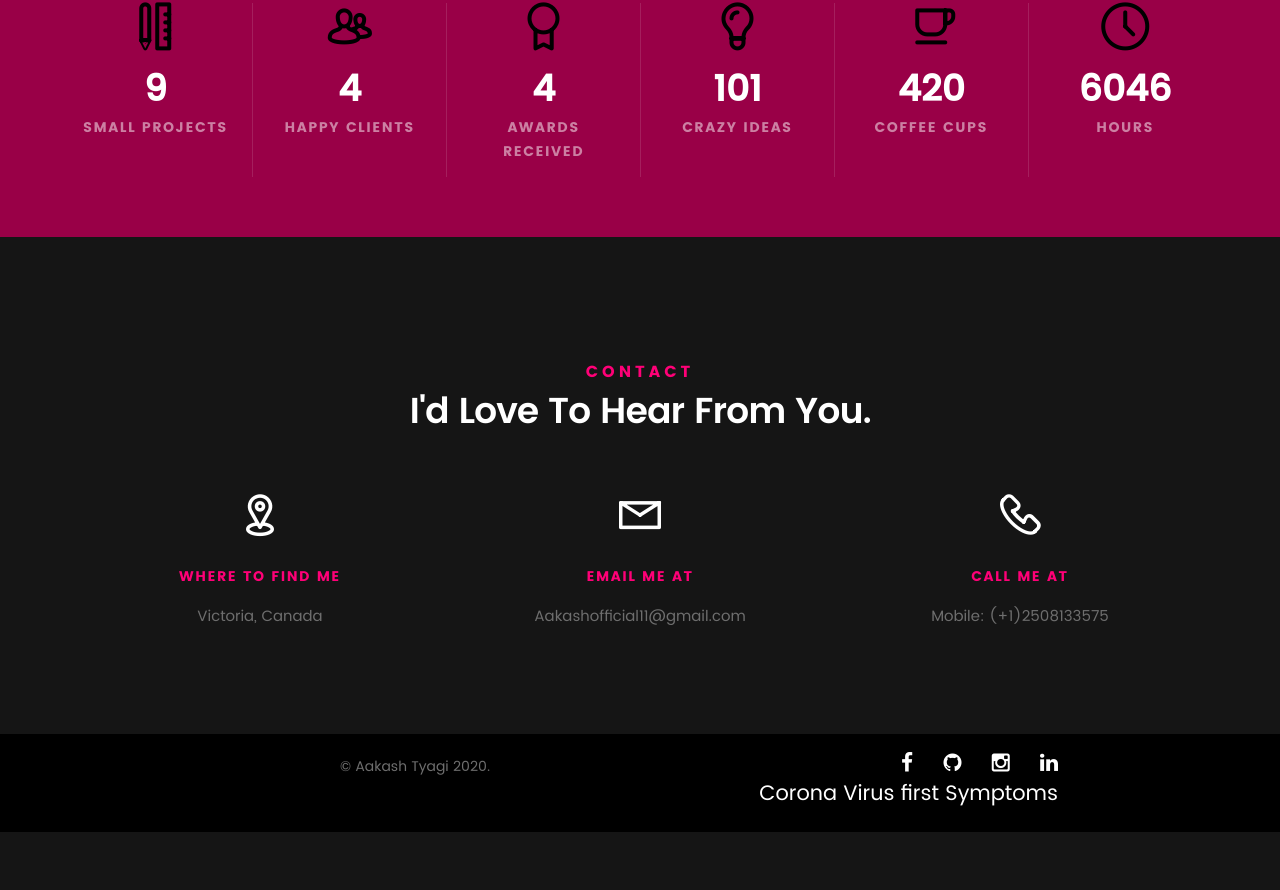
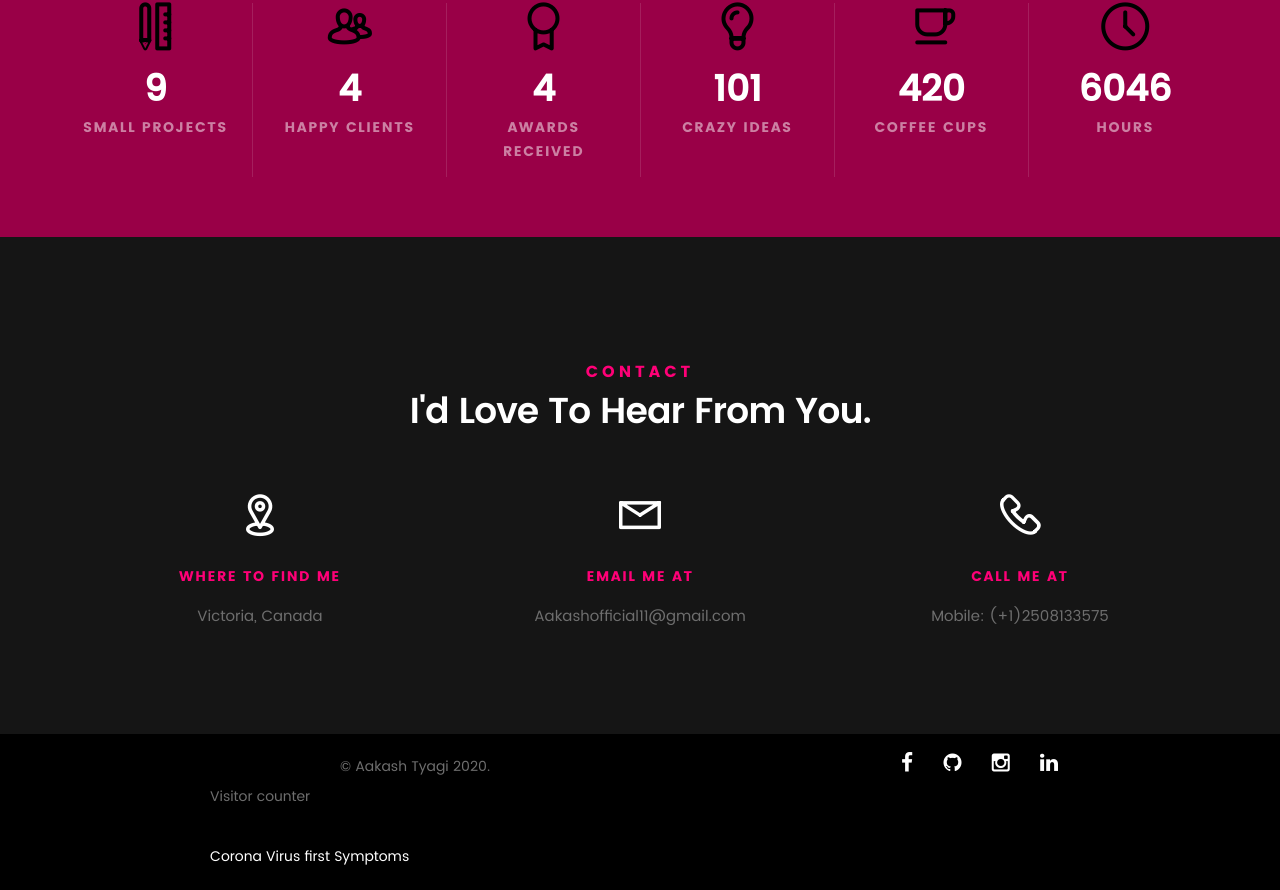
Before and after one commit to Akki007tyagi/aakash, a plain HTML site: page index.html in a window 1280 px wide. Shown: the part 6364-7254 px from the top of the page. Before the commit the page ends 7196 px from the top, so only its background shows below. Drawn offline with Linux system fonts and the light colour scheme; files whose address does not match are found by name.

Commit message:
Visitor counter.

```diff
--- a/index.html
+++ b/index.html
@@ -795,8 +795,6 @@
 
 					<li><a href="https://www.linkedin.com/in/aakashtyagi11/" target="_blank"><i class="fa fa-linkedin"></i></a></li>
 
-					<li><a href='https://www.symptoma.com/en/info/covid-19'>Corona Virus first Symptoms</a> </li><script type='text/javascript' src='https://www.freevisitorcounters.com/auth.php?id=28f8c99f9e3932e35df223c6fef0c732985331d6'></script>
-					<script type="text/javascript" src="https://www.freevisitorcounters.com/en/home/counter/742537/t/3"></script>
 
 			   </ul>
 
@@ -806,7 +804,9 @@
       	<div class="col-six tab-full">
 	      	<div class="copyright">
 			<center><span>© Aakash Tyagi 2020.</span> </center>
-
+				<p>Visitor counter</p>
+				<a href='https://www.symptoma.com/en/info/covid-19'>Corona Virus first Symptoms</a> <script type='text/javascript' src='https://www.freevisitorcounters.com/auth.php?id=28f8c99f9e3932e35df223c6fef0c732985331d6'></script>
+				<script type="text/javascript" src="https://www.freevisitorcounters.com/en/home/counter/742537/t/3"></script>
 		         </div>
 	      	</div>
 
```
